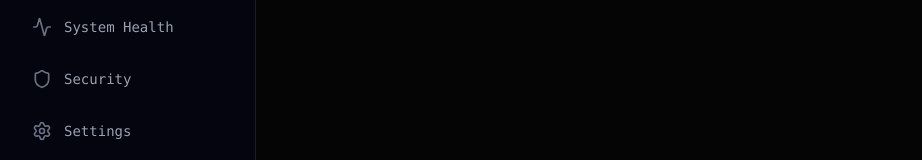
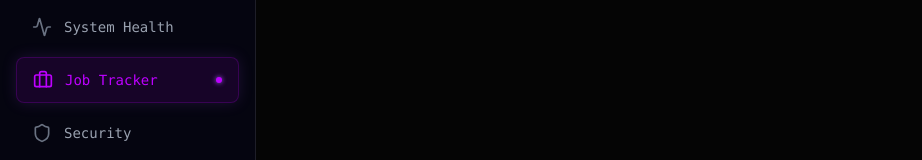
Before and after one commit to gorolim/sphere, a Next.js app: page /master-admin/job-tracker in a window 1280 px wide. Shown: the part 379-539 px from the top of the page, without its empty margins (0-922 px from the left). Built offline with nearby package versions, Linux system fonts and the light colour scheme; no server answers; the database is empty.

Commit message:
feat: Add Job Tracker link to Admin Sidebar

```diff
--- a/components/admin/AdminSidebar.tsx
+++ b/components/admin/AdminSidebar.tsx
@@ -14,6 +14,7 @@ import {
     ChevronLeft,
     ChevronRight,
     Clapperboard,
+    Briefcase
 } from "lucide-react";
 
 interface AdminSidebarProps {
@@ -31,6 +32,7 @@ export default function AdminSidebar({ collapsed, toggleCollapse }: AdminSidebar
         { name: "Agent Fleet", href: "/master-admin/agents", icon: <Users size={20} /> },
         { name: "Global Intel", href: "/master-admin/intelligence", icon: <Globe size={20} /> },
         { name: "System Health", href: "/master-admin/system", icon: <Activity size={20} /> },
+        { name: "Job Tracker", href: "/master-admin/job-tracker", icon: <Briefcase size={20} /> },
         { name: "Security", href: "/master-admin/security", icon: <Shield size={20} /> },
         { name: "Settings", href: "/master-admin/settings", icon: <Settings size={20} /> },
     ];
```
